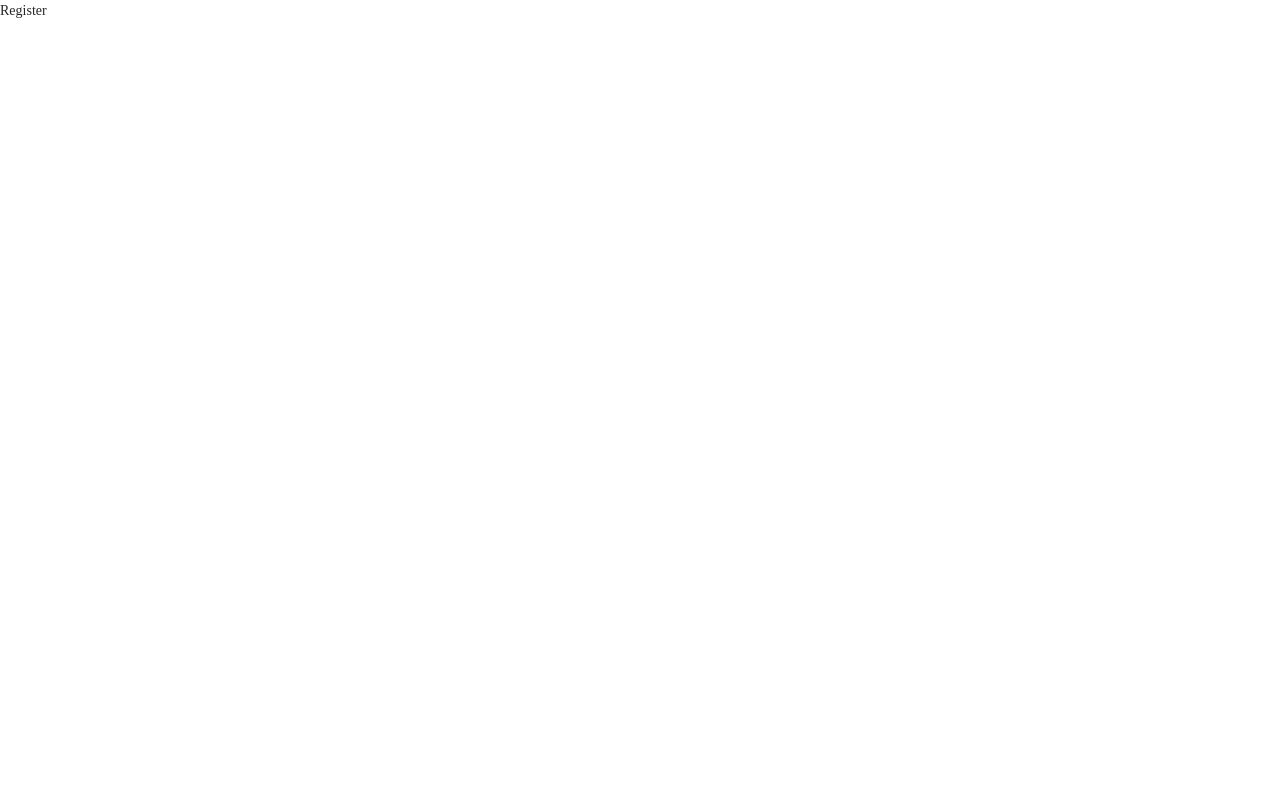
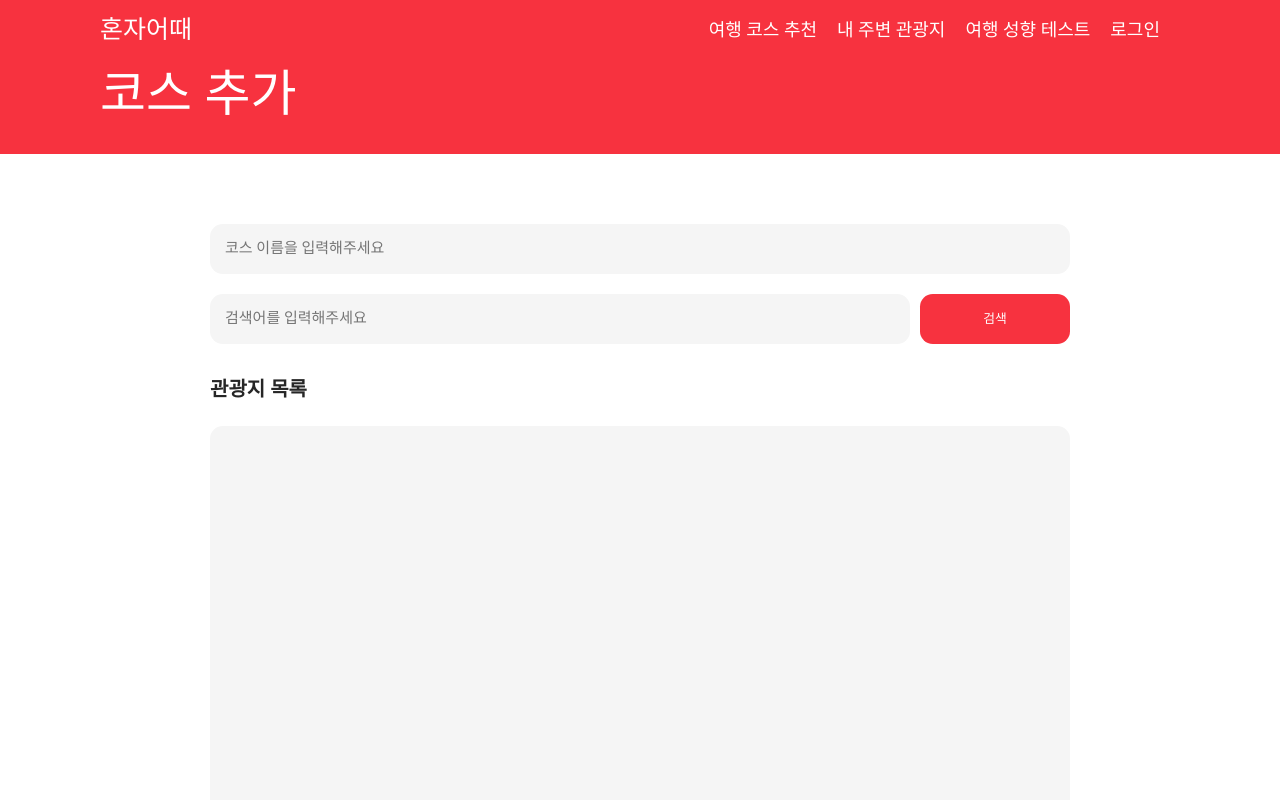
Before and after one commit to ksh103/HonjaEottae, a Next.js app in the folder frontend/: page /register in a window 1280 px wide. Shown: the top 800 px of the page. Built offline with nearby package versions, Linux system fonts and the light colour scheme; a web font is replaced by a local one.

Commit message:
[S06P22E103-64] : 코스등록 기본 UI 구현

```diff
--- a/frontend/components/Course/CourseComp.style.ts
+++ b/frontend/components/Course/CourseComp.style.ts
@@ -1,6 +1,6 @@
 import styled from 'styled-components';
 
-const Wrapper = styled.div`
+const CourseWrapper = styled.div`
   margin: 0 300px;
   input {
     width: 600px;
@@ -44,7 +44,7 @@ const SearchFormWrapper = styled.div`
 const Button = styled.button`
   font-size: 1vw;
   border: 0;
-  height: 40px;
+  height: 50px;
   width: 150px;
   border-radius: 1vw;
   background-color: ${props => props.theme.colors.pointColor};
@@ -71,4 +71,10 @@ const CourseFormWrapper = styled.div`
   }
 `;
 
-export { Wrapper, CourseBlock, SearchFormWrapper, Button, CourseFormWrapper };
+export {
+  CourseWrapper,
+  CourseBlock,
+  SearchFormWrapper,
+  Button,
+  CourseFormWrapper,
+};
--- a/frontend/components/Course/CourseComp.tsx
+++ b/frontend/components/Course/CourseComp.tsx
@@ -1,7 +1,7 @@
 import type { NextPage } from 'next';
 import SearchForm from './SearchForm';
 import Nav from '../Nav/Nav';
-import { Wrapper, CourseBlock } from './CourseComp.style';
+import { CourseWrapper, CourseBlock } from './CourseComp.style';
 import CourseList from './CourseList';
 import Footer from '../Footer/Footer';
 import Menu from '../Nav/Menu';
@@ -11,7 +11,7 @@ const CourseComp: NextPage = () => {
     <>
       <Nav />
       <Menu currentName="코스추천" />
-      <Wrapper>
+      <CourseWrapper>
         <SearchForm />
         <CourseBlock>
           <div className="title">OOO님 맞춤 추천 서비스</div>
@@ -23,7 +23,7 @@ const CourseComp: NextPage = () => {
           <div className="title">시원한 바다의 향기가 느껴지는 코스</div>
           <CourseList />
         </CourseBlock>
-      </Wrapper>
+      </CourseWrapper>
       <Footer />
     </>
   );
--- /dev/null
+++ b/frontend/components/Register/Register.style.ts
@@ -0,0 +1,64 @@
+import styled from 'styled-components';
+
+const RegisterWrapper = styled.div`
+  margin: 0 300px;
+  display: flex;
+  flex-direction: column;
+  align-items: center;
+  .title {
+    margin-top: 30px;
+    font-size: 20px;
+    font-weight: bold;
+  }
+`;
+
+const InputBlock = styled.div`
+  input {
+    margin-top: 20px;
+    padding-left: 15px;
+    height: 50px;
+    font-size: 15px;
+    border: none;
+    background-color: #f5f5f5;
+    border-radius: 1vw;
+    ::placeholder {
+      font-size: 15px;
+    }
+  }
+  #name {
+    width: 700px;
+    margin-right: 10px;
+  }
+  #title {
+    width: 860px;
+  }
+  #hashTag {
+    width: 860px;
+    margin-bottom: 50px;
+  }
+  textarea {
+    margin-top: 20px;
+    padding-top: 15px;
+    padding-left: 15px;
+    width: 860px;
+    height: 200px;
+    border: none;
+    border-radius: 1vw;
+    background-color: #f5f5f5;
+    resize: none;
+    ::placeholder {
+      font-size: 15px;
+    }
+  }
+`;
+
+//TourList.tsx
+const TourListWrapper = styled.div`
+  margin-top: 20px;
+  width: 860px;
+  height: 500px;
+  background-color: #f5f5f5;
+  border-radius: 1vw;
+`;
+
+export { RegisterWrapper, InputBlock, TourListWrapper };
--- /dev/null
+++ b/frontend/components/Register/RegisterComp.tsx
@@ -0,0 +1,41 @@
+import { NextPage } from 'next';
+import Nav from '../Nav/Nav';
+import Menu from '../Nav/Menu';
+import { RegisterWrapper, InputBlock } from './Register.style';
+import { Button } from '../Course/CourseComp.style';
+import TourList from './TourList';
+import Footer from '../Footer/Footer';
+
+const RegisterComp: NextPage = () => {
+  return (
+    <>
+      <Nav />
+      <Menu currentName="코스 추가" />
+      <RegisterWrapper>
+        <InputBlock>
+          <input
+            type="text"
+            id="title"
+            placeholder="코스 이름을 입력해주세요"
+          />
+        </InputBlock>
+        <InputBlock>
+          <div>
+            <input type="text" id="name" placeholder="검색어를 입력해주세요" />
+            <Button>검색</Button>
+          </div>
+          <div className="title">관광지 목록</div>
+          <TourList />
+          <div className="title">코스개요</div>
+          <textarea placeholder="코스 설명을 입력하세요" />
+          <div className="title">해시태그</div>
+          <input type="text" id="hashTag" placeholder="#해시태그 #입력" />
+        </InputBlock>
+        <Button>코스 등록</Button>
+      </RegisterWrapper>
+      <Footer />
+    </>
+  );
+};
+
+export default RegisterComp;
--- /dev/null
+++ b/frontend/components/Register/TourList.tsx
@@ -0,0 +1,12 @@
+import { NextPage } from 'next';
+import { TourListWrapper } from './Register.style';
+
+const TourList: NextPage = () => {
+  return (
+    <>
+      <TourListWrapper></TourListWrapper>
+    </>
+  );
+};
+
+export default TourList;
--- a/frontend/pages/register.tsx
+++ b/frontend/pages/register.tsx
@@ -1,7 +1,12 @@
 import type { NextPage } from 'next';
+import RegisterComp from '../components/Register/RegisterComp';
 
 const Register: NextPage = () => {
-  return <div>Register</div>;
+  return (
+    <>
+      <RegisterComp />
+    </>
+  );
 };
 
 export default Register;
```
Also changed, not shown: frontend/components/Course/SearchForm.tsx (+7 -1 lines).
